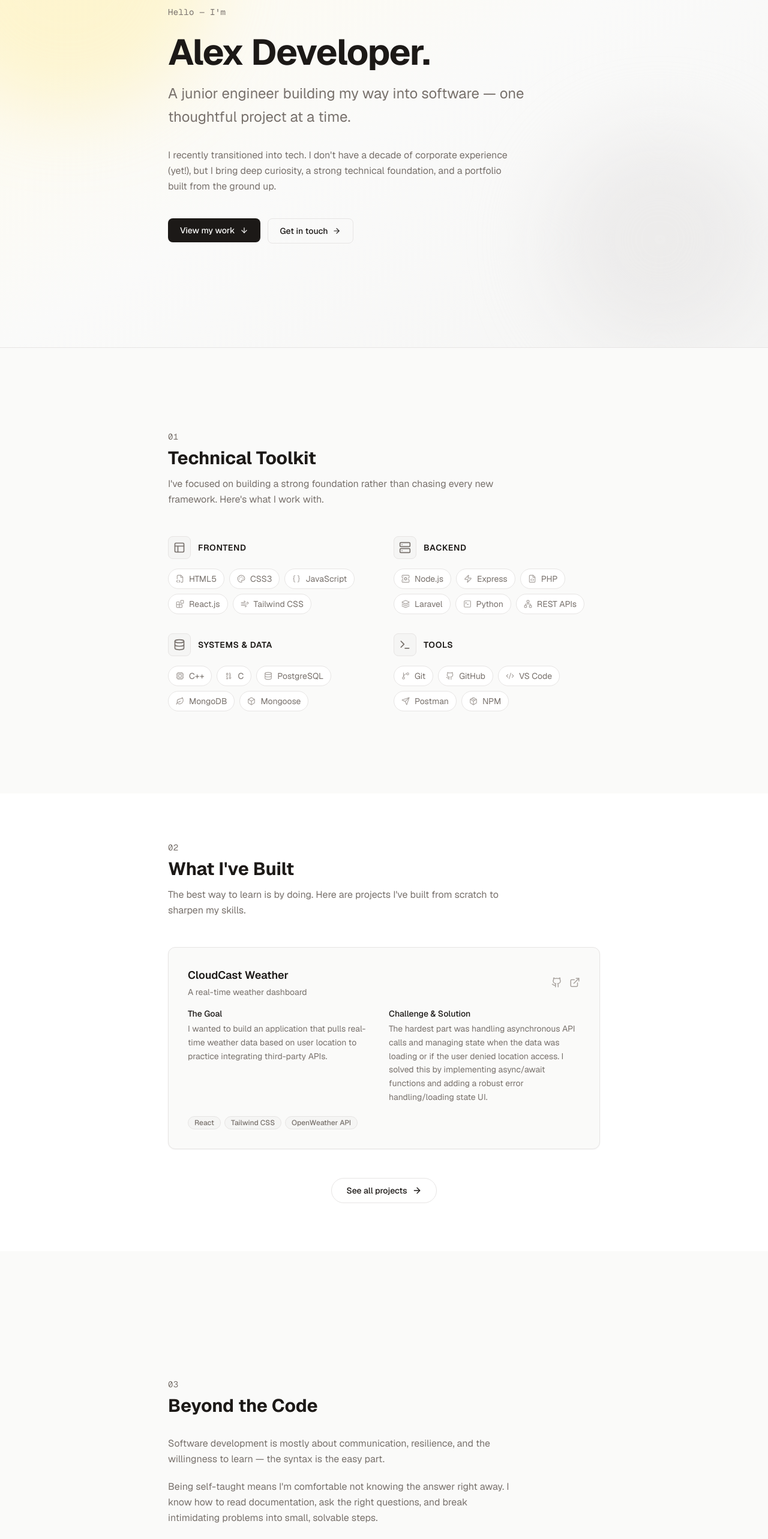
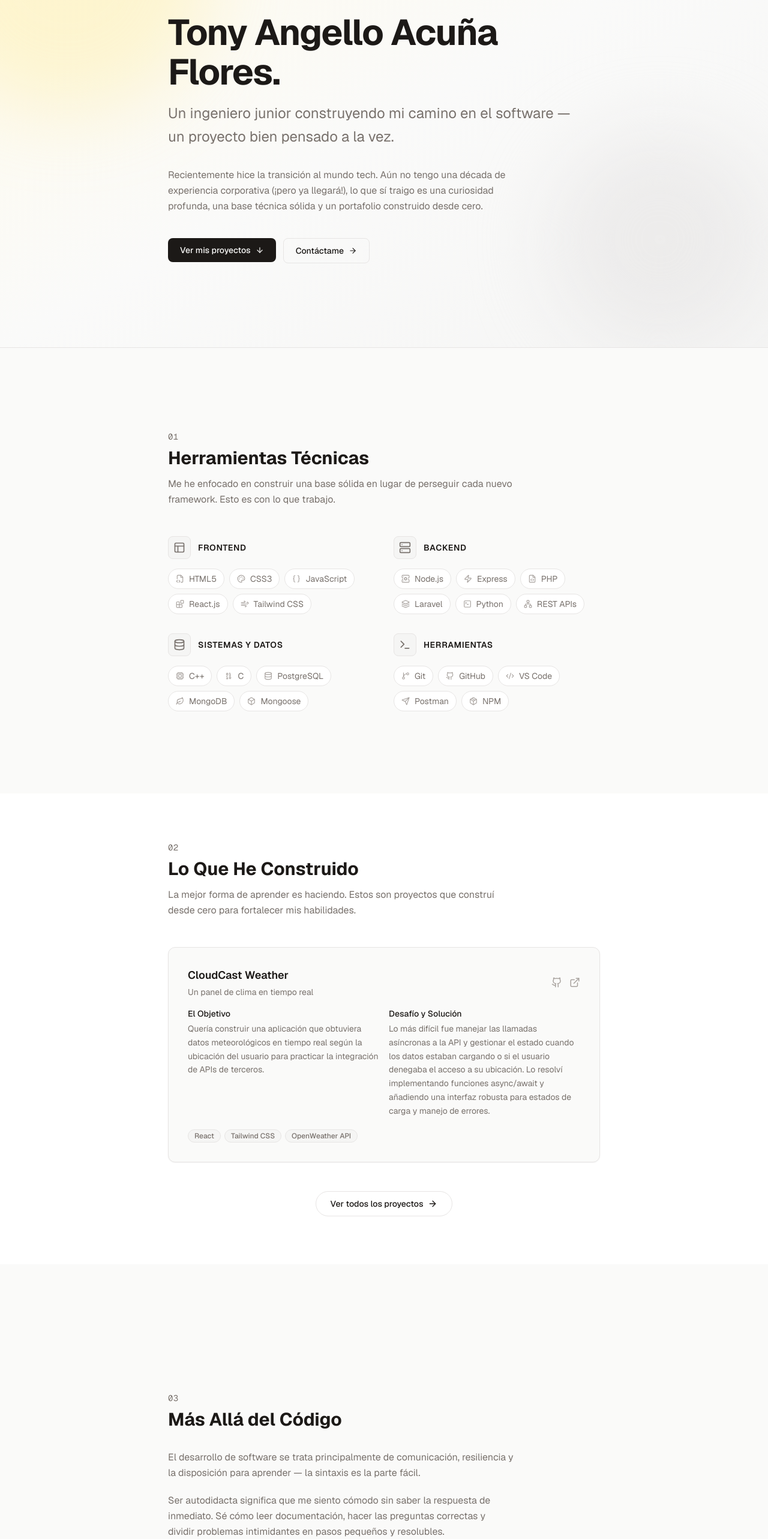
Before and after one commit to tony-97/portfolio, a Next.js app: page / in a window 1280 px wide. Shown: the part 220-2786 px from the top of the page at 60% size. Built offline with nearby package versions, Linux system fonts and the light colour scheme.

Commit message:
translate to spanish

```diff
--- a/app/layout.tsx
+++ b/app/layout.tsx
@@ -18,9 +18,9 @@ const geistMono = Geist_Mono({
 });
 
 export const metadata: Metadata = {
-  title: "Alex Developer — Junior Software Engineer",
+  title: "Tony Angello Acuña Flores — Ingeniero de Software Junior",
   description:
-    "Portfolio of Alex Developer, a junior software engineer passionate about building clean, thoughtful web applications.",
+    "Portafolio de Tony Angello Acuña Flores, un ingeniero de software junior apasionado por construir aplicaciones web limpias y bien pensadas.",
 };
 
 export default function RootLayout({
@@ -31,7 +31,7 @@ export default function RootLayout({
   return (
     <html
       data-scroll-behavior="smooth"
-      lang="en"
+      lang="es"
       className={`${geistSans.variable} ${geistMono.variable} h-full antialiased scroll-smooth`}
       suppressHydrationWarning
     >
@@ -44,7 +44,7 @@ export default function RootLayout({
             {children}
           </LandingPageProvider>
           <footer className="py-6 text-center text-sm text-muted-foreground mt-auto bg-surface border-t border-border">
-            <p>Designed & built with care.</p>
+            <p>Diseñado y construido con dedicación.</p>
           </footer>
         </ThemeProvider>
       </body>
--- a/app/projects/[slug]/page.tsx
+++ b/app/projects/[slug]/page.tsx
@@ -42,7 +42,7 @@ export default async function Page({
                 rel="noopener noreferrer"
                 className="text-sm font-medium text-foreground hover:opacity-70 transition-opacity"
               >
-                View on GitHub <span aria-hidden="true">&rarr;</span>
+                Ver en GitHub <span aria-hidden="true">&rarr;</span>
               </a>
             )}
             {metadata.demo && (
@@ -52,7 +52,7 @@ export default async function Page({
                 rel="noopener noreferrer"
                 className="text-sm font-medium text-foreground hover:opacity-70 transition-opacity"
               >
-                Live Demo <span aria-hidden="true">&rarr;</span>
+                Demo en vivo <span aria-hidden="true">&rarr;</span>
               </a>
             )}
           </div>
--- a/app/projects/page.tsx
+++ b/app/projects/page.tsx
@@ -10,10 +10,10 @@ export default async function ProjectsPage() {
     <main className="min-h-screen max-w-3xl mx-auto px-6 py-20 md:py-24">
       <header className="mb-16">
         <h1 className="text-3xl sm:text-4xl font-bold tracking-tight text-foreground mb-3">
-          All Projects
+          Todos los Proyectos
         </h1>
         <p className="text-muted-foreground leading-relaxed">
-          A complete list of things I&apos;ve built and worked on.
+          Una lista completa de lo que he construido y en lo que he trabajado.
         </p>
       </header>
 
@@ -32,7 +32,7 @@ export default async function ProjectsPage() {
                   <a
                     href={metadata.github}
                     className="text-muted hover:text-foreground transition-colors"
-                    title="GitHub Repo"
+                    title="Repositorio en GitHub"
                     target="_blank"
                     rel="noopener noreferrer"
                   >
@@ -43,7 +43,7 @@ export default async function ProjectsPage() {
                   <a
                     href={metadata.demo}
                     className="text-muted hover:text-foreground transition-colors"
-                    title="Live Demo"
+                    title="Demo en vivo"
                     target="_blank"
                     rel="noopener noreferrer"
                   >
@@ -72,7 +72,7 @@ export default async function ProjectsPage() {
               href={`/projects/${slug}`}
               className="inline-flex items-center text-sm font-medium text-foreground hover:opacity-70 transition-opacity mt-auto"
             >
-              Read case study{" "}
+              Leer caso de estudio{" "}
               <ArrowRight className="w-3.5 h-3.5 ml-1.5 group-hover:translate-x-0.5 transition-transform" />
             </Link>
           </article>
--- a/components/about.tsx
+++ b/components/about.tsx
@@ -8,23 +8,24 @@ export default function AboutSection({ id }: { id: string }) {
           03
         </p>
         <h2 className="text-2xl sm:text-3xl font-bold text-foreground mb-8">
-          Beyond the Code
+          Más Allá del Código
         </h2>
         <div className="max-w-xl space-y-5 text-muted-foreground leading-relaxed">
           <p>
-            Software development is mostly about communication, resilience, and
-            the willingness to learn — the syntax is the easy part.
+            El desarrollo de software se trata principalmente de comunicación,
+            resiliencia y la disposición para aprender — la sintaxis es la
+            parte fácil.
           </p>
           <p>
-            Being self-taught means I&apos;m comfortable not knowing the answer
-            right away. I know how to read documentation, ask the right
-            questions, and break intimidating problems into small, solvable
-            steps.
+            Ser autodidacta significa que me siento cómodo sin saber la
+            respuesta de inmediato. Sé cómo leer documentación, hacer las
+            preguntas correctas y dividir problemas intimidantes en pasos
+            pequeños y resolubles.
           </p>
           <p>
-            I&apos;m looking for a team where I can bring enthusiasm, contribute
-            meaningfully, and learn from engineers who&apos;ve been doing this
-            longer than I have.
+            Busco un equipo donde pueda aportar entusiasmo, contribuir de
+            manera significativa y aprender de ingenieros que llevan más
+            tiempo en esto que yo.
           </p>
         </div>
       </div>
--- a/components/contact.tsx
+++ b/components/contact.tsx
@@ -9,19 +9,19 @@ export default function ContactSection({ id }: { id: string }) {
           04
         </p>
         <h2 className="text-2xl sm:text-3xl font-bold text-foreground mb-4">
-          Let&apos;s Connect
+          Conectemos
         </h2>
         <p className="text-muted-foreground max-w-md mx-auto mb-8 leading-relaxed">
-          I&apos;m currently looking for my first full-time role. If you&apos;re
-          looking for someone eager to learn and ready to contribute, I&apos;d
-          love to hear from you.
+          Actualmente estoy buscando mi primer empleo a tiempo completo. Si
+          buscas a alguien con ganas de aprender y listo para contribuir, me
+          encantaría saber de ti.
         </p>
         <a
           href="mailto:hello@example.com"
           className="inline-flex items-center gap-2 px-6 py-2.5 bg-foreground text-background text-sm font-medium rounded-lg hover:opacity-90"
         >
           <Mail className="w-4 h-4" />
-          Say hello
+          Escríbeme
         </a>
 
         <div className="flex justify-center gap-5 mt-10">
--- a/components/hero.tsx
+++ b/components/hero.tsx
@@ -31,33 +31,34 @@ export default function HeroSection({ id }: { id: string }) {
 
       <div className="max-w-2xl relative z-10">
         <p className="text-sm font-mono text-muted-foreground mb-6 tracking-wide">
-          Hello — I&apos;m
+          Hola — Soy
         </p>
         <h1 className="text-4xl sm:text-5xl md:text-6xl font-bold text-foreground mb-4 tracking-tight leading-[1.1]">
-          Alex Developer.
+          Tony Angello Acuña Flores.
         </h1>
         <h2 className="text-xl sm:text-2xl text-muted-foreground font-normal mb-8 leading-relaxed">
-          A junior engineer building my way into software — one thoughtful
-          project at a time.
+          Un ingeniero junior construyendo mi camino en el software — un
+          proyecto bien pensado a la vez.
         </h2>
         <p className="text-base text-muted-foreground leading-relaxed mb-10 max-w-xl">
-          I recently transitioned into tech. I don&apos;t have a decade of
-          corporate experience (yet!), but I bring deep curiosity, a strong
-          technical foundation, and a portfolio built from the ground up.
+          Recientemente hice la transición al mundo tech. Aún no tengo una
+          década de experiencia corporativa (¡pero ya llegará!), lo que sí
+          traigo es una curiosidad profunda, una base técnica sólida y un
+          portafolio construido desde cero.
         </p>
         <div className="flex flex-col sm:flex-row items-start gap-3">
           <Link
             href="#projects"
             className="inline-flex items-center gap-2 px-5 py-2.5 bg-foreground text-background text-sm font-medium rounded-lg hover:opacity-90"
           >
-            View my work
+            Ver mis proyectos
             <ArrowDown className="w-3.5 h-3.5" />
           </Link>
           <Link
             href="#contact"
             className="inline-flex items-center gap-2 px-5 py-2.5 text-sm font-medium text-foreground rounded-lg border border-border hover:bg-surface-raised"
           >
-            Get in touch
+            Contáctame
             <ArrowRight className="w-3.5 h-3.5" />
           </Link>
         </div>
--- a/components/navigation.tsx
+++ b/components/navigation.tsx
@@ -69,7 +69,7 @@ export default function Navigation<T extends React.ElementType[]>({
           href="/"
           className="text-sm font-semibold tracking-tight text-foreground hover:opacity-70"
         >
-          alex.dev
+          tony.dev
         </Link>
 
         {/* Desktop Menu */}
@@ -112,7 +112,7 @@ export default function Navigation<T extends React.ElementType[]>({
           {isClient && (
             <button
               onClick={toggleTheme}
-              aria-label="Toggle dark mode"
+              aria-label="Cambiar modo oscuro"
               className="p-2 rounded-lg text-muted-foreground hover:text-foreground hover:bg-surface-raised transition-colors"
             >
               {theme === "dark" ? (
@@ -127,7 +127,7 @@ export default function Navigation<T extends React.ElementType[]>({
           <button
             className="md:hidden text-muted-foreground hover:text-foreground focus:outline-none"
             onClick={() => setIsMenuOpen(!isMenuOpen)}
-            aria-label="Toggle menu"
+            aria-label="Abrir menú"
           >
             {isMenuOpen ? (
               <X className="w-5 h-5" />
@@ -142,7 +142,7 @@ export default function Navigation<T extends React.ElementType[]>({
       <AnimatePresence>
         {isMenuOpen && (
           <motion.nav
-            aria-label="Mobile Menu"
+            aria-label="Menú móvil"
             initial={{ opacity: 0, height: 0 }}
             animate={{ opacity: 1, height: "auto" }}
             exit={{ opacity: 0, height: 0 }}
--- a/components/projects.tsx
+++ b/components/projects.tsx
@@ -14,11 +14,11 @@ export default async function ProjectsSection({ id }: { id: string }) {
           02
         </p>
         <h2 className="text-2xl sm:text-3xl font-bold text-foreground mb-3">
-          What I&apos;ve Built
+          Lo Que He Construido
         </h2>
         <p className="text-muted-foreground mb-12 max-w-xl leading-relaxed">
-          The best way to learn is by doing. Here are projects I&apos;ve built
-          from scratch to sharpen my skills.
+          La mejor forma de aprender es haciendo. Estos son proyectos que
+          construí desde cero para fortalecer mis habilidades.
         </p>
 
         <div className="space-y-6">
@@ -40,14 +40,14 @@ export default async function ProjectsSection({ id }: { id: string }) {
                   <a
                     href={metadata.github}
                     className="text-muted hover:text-foreground transition-colors"
-                    title="GitHub Repo"
+                    title="Repositorio en GitHub"
                   >
                     <Github className="w-4.5 h-4.5" />
                   </a>
                   <a
                     href={metadata.demo}
                     className="text-muted hover:text-foreground transition-colors"
-                    title="Live Demo"
+                    title="Demo en vivo"
                   >
                     <ExternalLink className="w-4.5 h-4.5" />
                   </a>
@@ -56,14 +56,14 @@ export default async function ProjectsSection({ id }: { id: string }) {
 
               <div className="grid grid-cols-1 sm:grid-cols-2 gap-4 mb-5 text-sm">
                 <div>
-                  <h4 className="font-medium text-foreground mb-1">The Goal</h4>
+                  <h4 className="font-medium text-foreground mb-1">El Objetivo</h4>
                   <p className="text-muted-foreground leading-relaxed">
                     {metadata.goal}
                   </p>
                 </div>
                 <div>
                   <h4 className="font-medium text-foreground mb-1">
-                    Challenge &amp; Solution
+                    Desafío y Solución
                   </h4>
                   <p className="text-muted-foreground leading-relaxed">
                     {metadata.challenge}
@@ -90,7 +90,7 @@ export default async function ProjectsSection({ id }: { id: string }) {
             href="/projects"
             className="inline-flex items-center gap-2 px-6 py-2.5 text-sm font-medium text-foreground rounded-full border border-border hover:bg-surface-raised transition-colors group"
           >
-            See all projects
+            Ver todos los proyectos
             <ArrowRight className="w-4 h-4 group-hover:translate-x-0.5 transition-transform" />
           </Link>
         </div>
--- a/components/skills.tsx
+++ b/components/skills.tsx
@@ -24,11 +24,11 @@ export default function SkillsSection({
           01
         </p>
         <h2 className="text-2xl sm:text-3xl font-bold text-foreground mb-3">
-          Technical Toolkit
+          Herramientas Técnicas
         </h2>
         <p className="text-muted-foreground mb-12 max-w-xl leading-relaxed">
-          I&apos;ve focused on building a strong foundation rather than chasing
-          every new framework. Here&apos;s what I work with.
+          Me he enfocado en construir una base sólida en lugar de perseguir
+          cada nuevo framework. Esto es con lo que trabajo.
         </p>
 
         <div className="grid grid-cols-1 sm:grid-cols-2 gap-8">
--- a/content/projects/idat_sync.mdx
+++ b/content/projects/idat_sync.mdx
@@ -1,20 +1,20 @@
 export const metadata = {
   title: "CloudCast Weather",
-  description: "A real-time weather dashboard",
-  goal: "I wanted to build an application that pulls real-time weather data based on user location to practice integrating third-party APIs.",
+  description: "Un panel de clima en tiempo real",
+  goal: "Quería construir una aplicación que obtuviera datos meteorológicos en tiempo real según la ubicación del usuario para practicar la integración de APIs de terceros.",
   stack: ["React", "Tailwind CSS", "OpenWeather API"],
   challenge:
-    "The hardest part was handling asynchronous API calls and managing state when the data was loading or if the user denied location access. I solved this by implementing async/await functions and adding a robust error handling/loading state UI.",
+    "Lo más difícil fue manejar las llamadas asíncronas a la API y gestionar el estado cuando los datos estaban cargando o si el usuario denegaba el acceso a su ubicación. Lo resolví implementando funciones async/await y añadiendo una interfaz robusta para estados de carga y manejo de errores.",
   github: "#",
   demo: "#",
 };
 
-# Welcome to my MDX page!
+# ¡Bienvenido a mi página MDX!
 
-This is some **bold** and _italics_ text.
+Este es un texto en **negrita** y en _cursiva_.
 
-This is a list in markdown:
+Esta es una lista en markdown:
 
-- One
-- Two
-- Three
+- Uno
+- Dos
+- Tres
--- a/lib/constants.tsx
+++ b/lib/constants.tsx
@@ -76,7 +76,7 @@ export const skills: {
     ],
   },
   {
-    category: "Systems & Data",
+    category: "Sistemas y Datos",
     icon: <Database className="w-5 h-5" />,
     items: [
       { name: "C++", icon: <Cpu className="w-3.5 h-3.5" /> },
@@ -87,7 +87,7 @@ export const skills: {
     ],
   },
   {
-    category: "Tools",
+    category: "Herramientas",
     icon: <Terminal className="w-5 h-5" />,
     items: [
       { name: "Git", icon: <GitBranch className="w-3.5 h-3.5" /> },
@@ -100,19 +100,19 @@ export const skills: {
 ];
 
 export const sections = defineSections([
-  { id: "hero", label: "Home", component: HeroSection },
+  { id: "hero", label: "Inicio", component: HeroSection },
   {
     id: "skills",
-    label: "Skills",
+    label: "Habilidades",
     component: SkillsSection,
     props: { skills },
   },
   {
     id: "projects",
-    label: "Projects",
+    label: "Proyectos",
     path: "/projects",
     component: ProjectsSection,
   },
-  { id: "about", label: "About", component: AboutSection },
-  { id: "contact", label: "Contact", component: ContactSection },
+  { id: "about", label: "Sobre Mí", component: AboutSection },
+  { id: "contact", label: "Contacto", component: ContactSection },
 ]);
```
